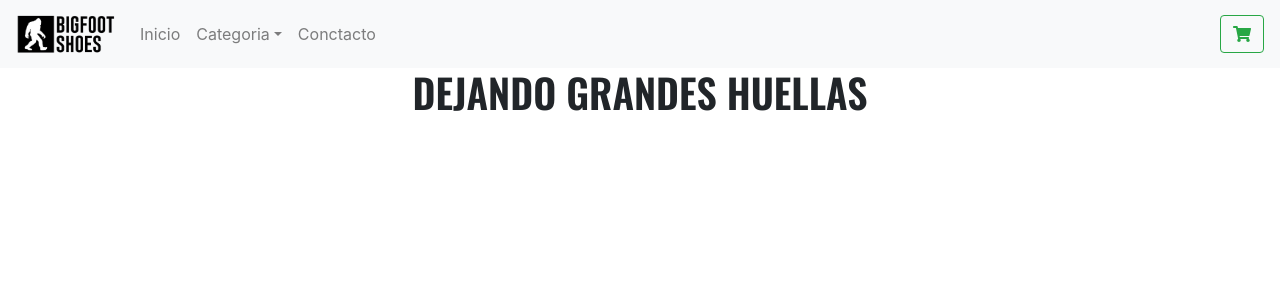
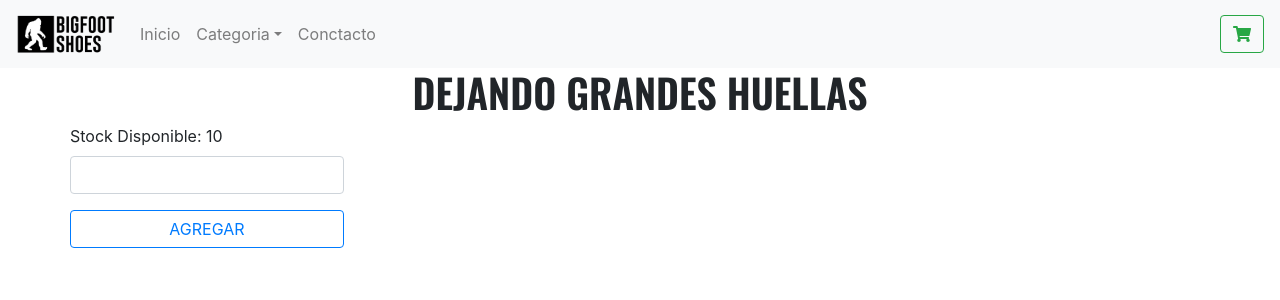
Before and after one commit to cesarzambranod/bigfootshoes, a React (Create React App) app: page / in a window 1280 px wide. Shown: the top 300 px of the page. Built offline with nearby package versions, Linux system fonts and the light colour scheme.

Commit message:
itemcount

```diff
--- a/package.json
+++ b/package.json
@@ -14,6 +14,7 @@
     "react-bootstrap": "^1.6.0",
     "react-dom": "^17.0.2",
     "react-scripts": "4.0.3",
+    "sweetalert2": "^11.0.16",
     "web-vitals": "^1.0.1"
   },
   "scripts": {
--- a/src/App.js
+++ b/src/App.js
@@ -2,6 +2,7 @@ import React from 'react';
 import './App.css';
 import NavBar from './components/NavBar';
 import ItemListContainer from './components/ItemListContainer';
+import ItemCount from './components/ItemCount';
 import 'bootstrap/dist/css/bootstrap.min.css';
 
 function App() {
@@ -9,6 +10,7 @@ function App() {
     <>
       <NavBar/>
       <ItemListContainer greeting="DEJANDO GRANDES HUELLAS"/>
+      <ItemCount/>
     </>
   );
 }
--- /dev/null
+++ b/src/components/ItemCount.js
@@ -0,0 +1,45 @@
+import React,{ useState } from 'react';
+import {Container,Row,Form,Button} from 'react-bootstrap';
+import Swal from 'sweetalert2'
+
+const ItemCount = () => {
+
+    const [value, setValue] = useState([]);
+    const [stock, setStock] =useState(10);
+
+    const handleChange = (e) =>{
+        setValue ([...e.target.value]);
+    }
+
+    const onAdd = (e,StockRestante) => {
+        e.preventDefault ();
+        if(StockRestante > stock) {
+            Swal.fire({
+                title: 'Error!',
+                text: 'Superaste el stock disponible',
+                icon: 'error',
+                confirmButtonText: 'Ok'
+              });
+        }else {
+            setStock((stock) => stock - StockRestante);
+        }
+    }
+
+    return (
+        <>
+        <Container>
+            <Row xs={12}>
+                <Form>
+                    <Form.Group controlId="formBasicStock">
+                        <Form.Label> Stock Disponible: {stock}</Form.Label>
+                        <Form.Control type="number"  className="text-center" value={value} onChange={handleChange} />
+                    </Form.Group>
+                    <Button className ="container-fluid" variant="outline-primary" onClick = {(e)=> onAdd(e,value)} >AGREGAR</Button>
+                </Form>
+            </Row>
+        </Container>
+        </>
+     );
+}
+
+export default ItemCount;
```
Also changed, not shown: 1 other file (tests, documents, lock files or other folders).
